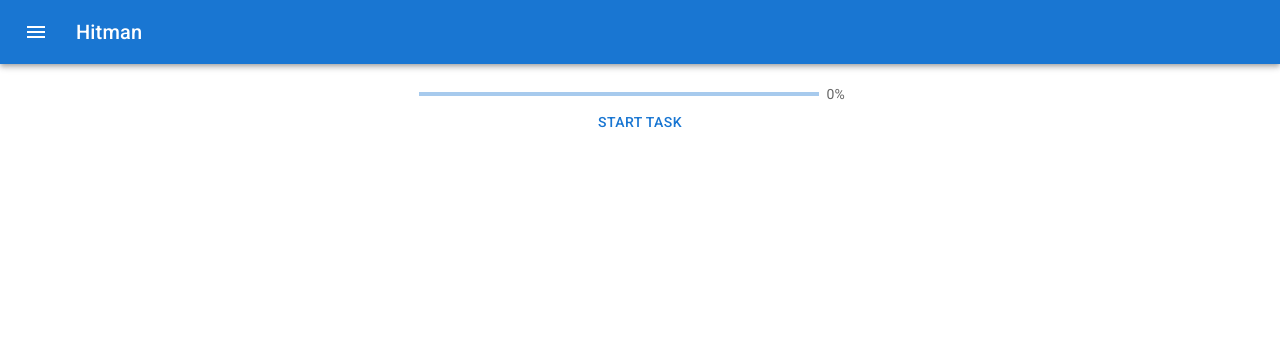
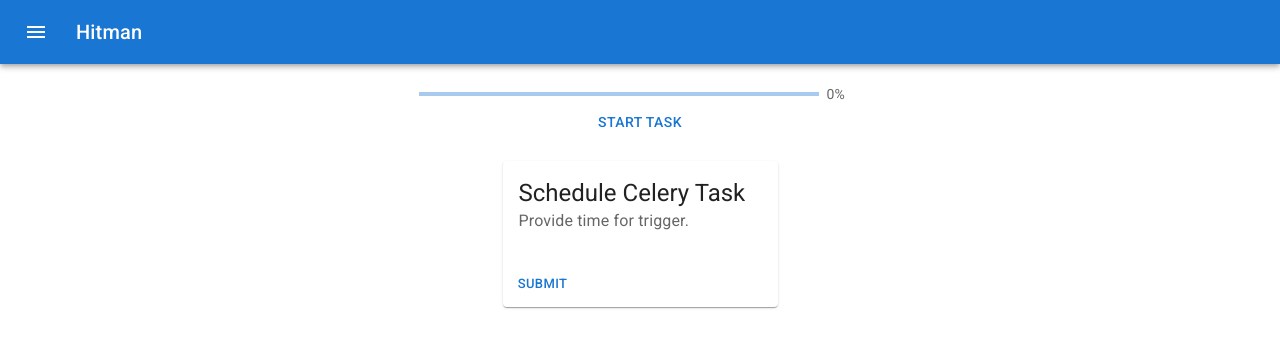
Before and after one commit to John-Doherty01/docker-celery, a React (Create React App) app in the folder hitman-webapp/: page / in a window 1280 px wide. Shown: the top 348 px of the page. Built offline with nearby package versions, Linux system fonts and the light colour scheme.

Commit message:
Schedule component added

```diff
--- a/hitman-webapp/src/App.tsx
+++ b/hitman-webapp/src/App.tsx
@@ -8,11 +8,70 @@ import {
   CeleryTaskProgressBar,
   StartCeleryTaskButton,
 } from "./celery-task-progress-bar/progress-bar";
-import { useState } from "react";
+import { ReactElement, useState } from "react";
+import {
+  Box,
+  Button,
+  Card,
+  CardActions,
+  CardContent,
+  CardHeader,
+  TextField,
+  Typography,
+} from "@mui/material";
+import AdapterDateFns from "@mui/lab/AdapterDateFns";
+import LocalizationProvider from "@mui/lab/LocalizationProvider";
+import { DateTimePicker } from "@mui/lab";
 
 interface CeleryTaskUpdate {
   progress: number;
   status: string;
+}
+
+interface ScheduleCeleryTaskProps {
+  onSubmitCallback: (date: Date | null) => void;
+}
+
+function ScheduleCeleryTask({
+  onSubmitCallback,
+}: ScheduleCeleryTaskProps): ReactElement {
+  const [dateTimeValue, setDateTimeValue] = useState(null);
+  return (
+    <Box
+      sx={{ display: "flex", alignItems: "center", justifyContent: "center" }}
+    >
+      <Card sx={{ minWidth: 275 }}>
+        <CardContent>
+          <Typography variant="h5" component="div">
+            Schedule Celery Task
+          </Typography>
+          <Typography sx={{ mb: 1.5 }} color="text.secondary">
+            Provide time for trigger.
+          </Typography>
+          <LocalizationProvider dateAdapter={AdapterDateFns}>
+            <DateTimePicker
+              renderInput={(props) => <TextField {...props} />}
+              label="Execution time"
+              value={dateTimeValue}
+              onChange={(newValue) => {
+                setDateTimeValue(newValue);
+              }}
+            />
+          </LocalizationProvider>
+        </CardContent>
+        <CardActions>
+          <Button
+            size="small"
+            onClick={() => {
+              onSubmitCallback(dateTimeValue);
+            }}
+          >
+            Submit
+          </Button>
+        </CardActions>
+      </Card>
+    </Box>
+  );
 }
 
 function App() {
@@ -53,13 +112,20 @@ function App() {
       });
   };
 
+  const onSubmitScheduledTask = (newDate: Date | null) => {
+    if (newDate !== null) {
+      console.log(newDate);
+    }
+  };
+
   return (
     <div>
       <AppNavbar app_name="Hitman" />
-      <div style={{ marginTop: "20px" }}>
+      <div style={{ margin: "20px" }}>
         <CeleryTaskProgressBar progressValue={progressValue} />
         <StartCeleryTaskButton onClickCallback={CreateCeleryTask} />
       </div>
+      <ScheduleCeleryTask onSubmitCallback={onSubmitScheduledTask} />
     </div>
   );
 }
```
